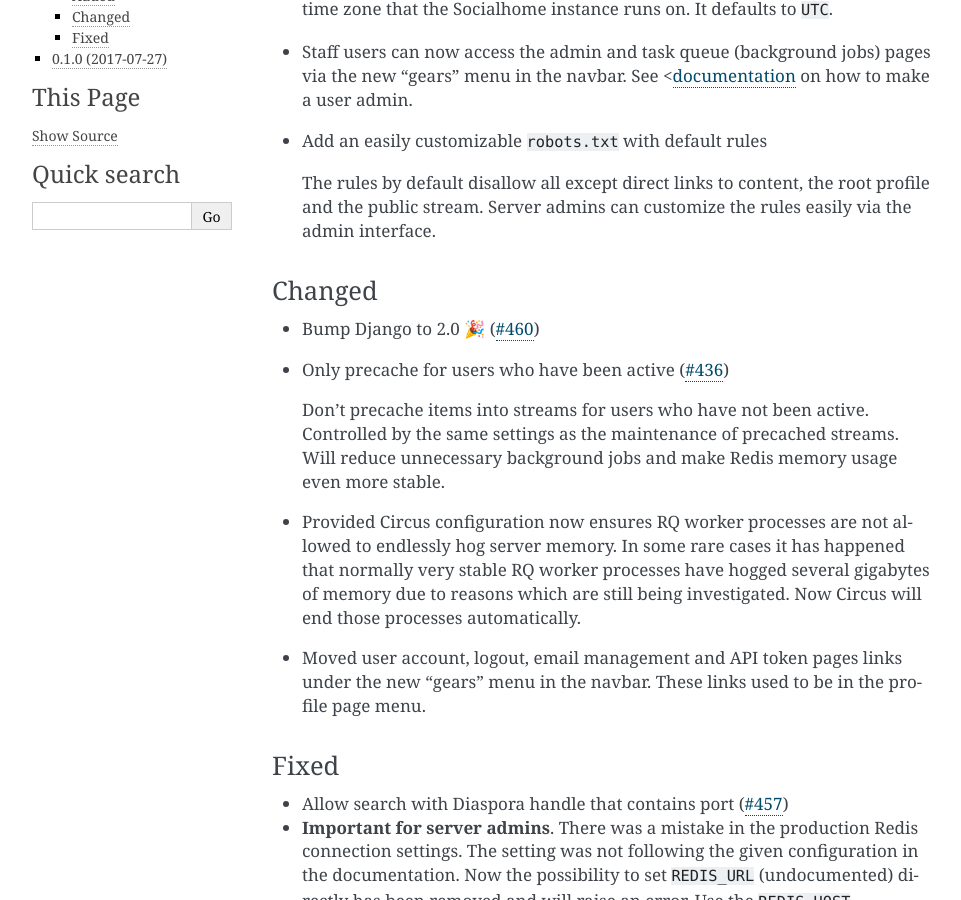
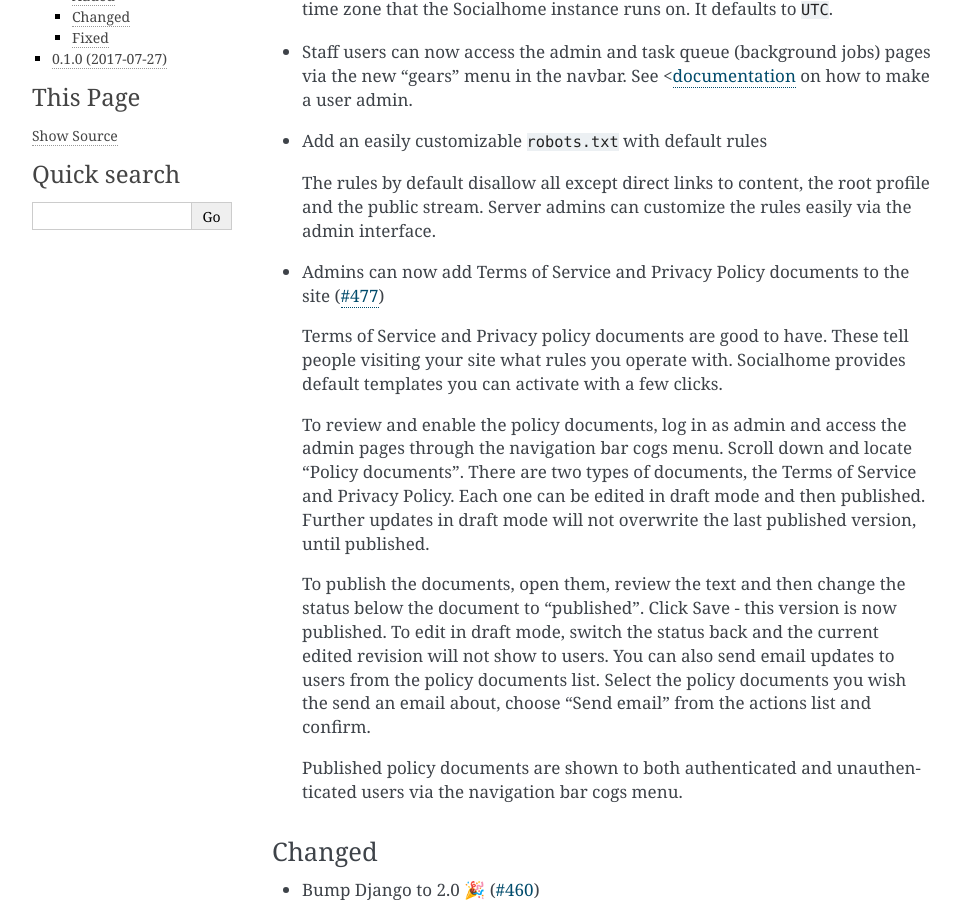
Before and after one commit to jaywink/socialhome, a Sphinx documentation site: the page built from docs/changelog.rst, in a window 1280 px wide and 900 px high, scrolled down 949 px. Shown: the whole window, without its empty margins (148-1109 px from the left). Built offline with Sphinx 7.4.7, drawn with Linux system fonts in a browser that asks for light colours.

Commit message:
Add changelog for #477

```diff
--- a/docs/changelog.rst
+++ b/docs/changelog.rst
@@ -35,6 +35,16 @@ Added
 * Add an easily customizable ``robots.txt`` with default rules
 
   The rules by default disallow all except direct links to content, the root profile and the public stream. Server admins can customize the rules easily via the admin interface.
+
+* Admins can now add Terms of Service and Privacy Policy documents to the site (`#477 <https://github.com/jaywink/socialhome/issues/477>`_)
+
+  Terms of Service and Privacy policy documents are good to have. These tell people visiting your site what rules you operate with. Socialhome provides default templates you can activate with a few clicks.
+
+  To review and enable the policy documents, log in as admin and access the admin pages through the navigation bar cogs menu. Scroll down and locate "Policy documents". There are two types of documents, the Terms of Service and Privacy Policy. Each one can be edited in draft mode and then published. Further updates in draft mode will not overwrite the last published version, until published.
+
+  To publish the documents, open them, review the text and then change the status below the document to "published". Click Save - this version is now published. To edit in draft mode, switch the status back and the current edited revision will not show to users. You can also send email updates to users from the policy documents list. Select the policy documents you wish the send an email about, choose "Send email" from the actions list and confirm.
+
+  Published policy documents are shown to both authenticated and unauthenticated users via the navigation bar cogs menu.
 
 Changed
 .......
```
